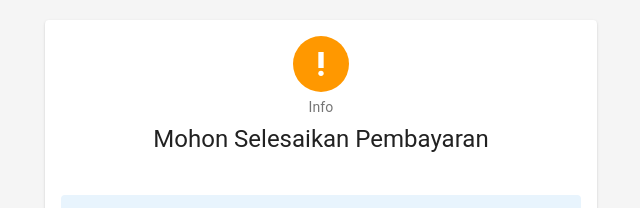
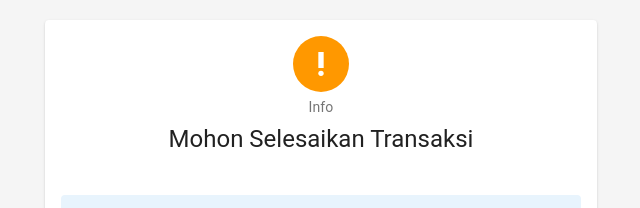
Before and after one commit to royhanreza/yabika-payment-landing, a React (Create React App) app: page /unfinish in a window 1280 px wide. Shown: the top 208 px of the page, without its empty margins (319-959 px from the left). Built offline with nearby package versions, Linux system fonts and the light colour scheme.

Commit message:
add netlify.toml

```diff
--- a/src/pages/UnfinishPage.js
+++ b/src/pages/UnfinishPage.js
@@ -73,7 +73,7 @@ function ErrorPage() {
               Info
             </Typography>
             <Typography variant="h5" component="h2">
-              Mohon Selesaikan Pembayaran
+              Mohon Selesaikan Transaksi
             </Typography>
             {/* <Typography className={classes.pos} color="textSecondary">
               adjective
```
Also changed, not shown: 1 other file (tests, documents, lock files or other folders).
